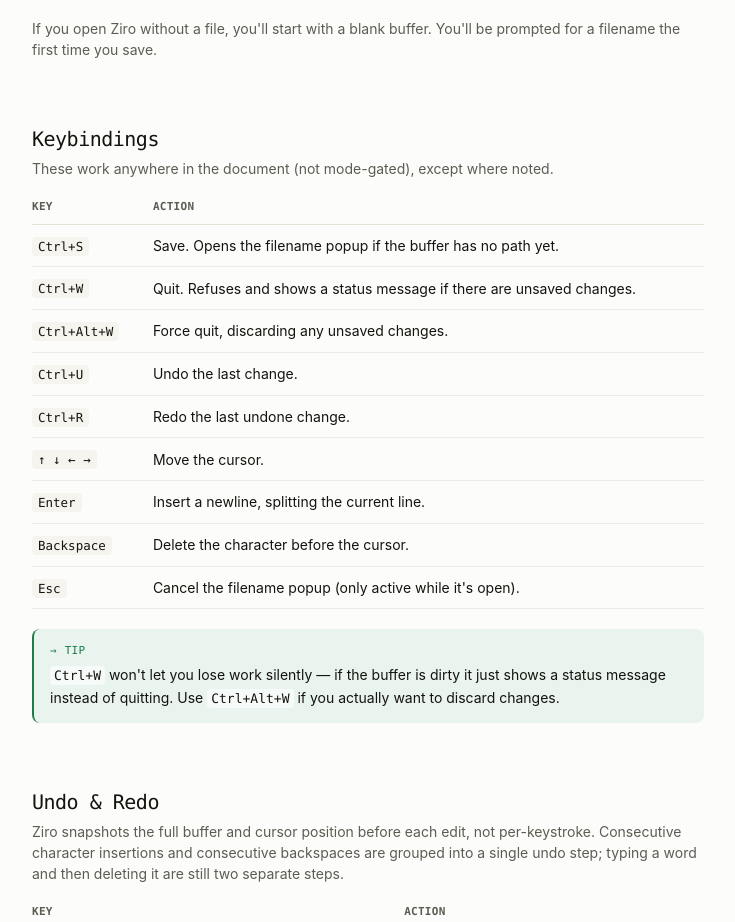
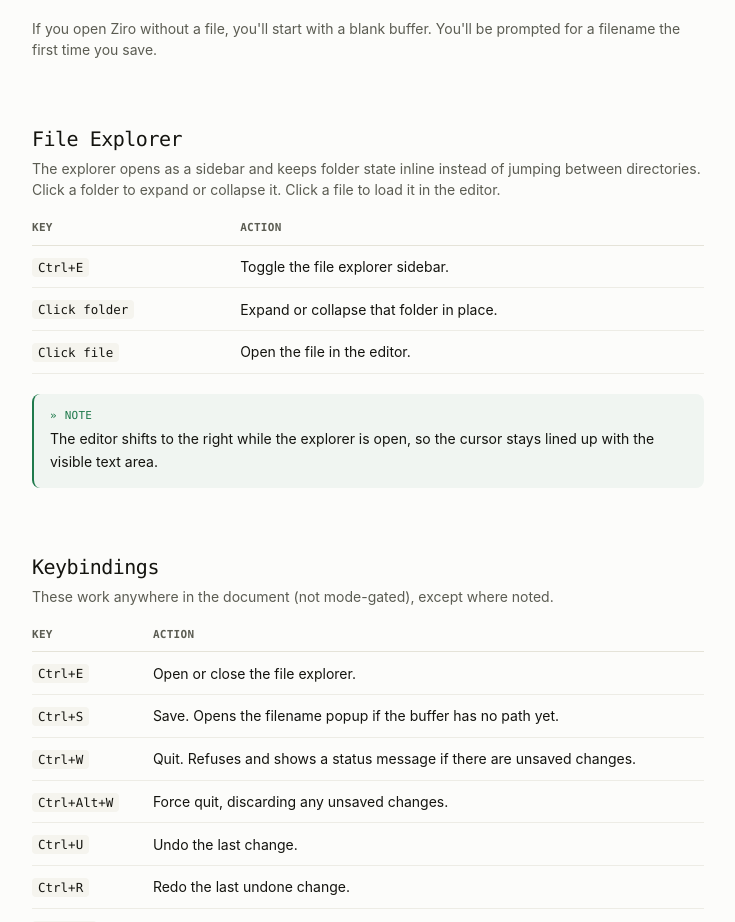
Before and after one commit to FaizeenHoque/Ziro, a SvelteKit app in the folder web/: page /docs in a window 1280 px wide. Shown: the part 1470-2392 px from the top of the page, without its empty margins (348-1083 px from the left). Built offline with nearby package versions, Linux system fonts and the light colour scheme.

Commit message:
feat: update file explorer section in documentation with detailed usage instructions

```diff
--- a/web/src/routes/docs/+page.svelte
+++ b/web/src/routes/docs/+page.svelte
@@ -9,6 +9,7 @@
 	const sections = [
 		{ id: 'installation', label: 'Installation' },
 		{ id: 'opening-files', label: 'Opening Files' },
+		{ id: 'file-explorer', label: 'File Explorer' },
 		{ id: 'keybindings', label: 'Keybindings' },
 		{ id: 'undo-redo', label: 'Undo & Redo' },
 		{ id: 'syntax-highlighting', label: 'Syntax Highlighting' }
@@ -136,6 +137,26 @@
 				</p>
 			</section>
 
+			<section id="file-explorer" class="scroll-mt-28 mb-16">
+				<h2 class="font-mono text-[20px] tracking-tight mb-1">File Explorer</h2>
+				<p class="text-[14px] text-[#5B5C52] mb-4">
+					The explorer opens as a sidebar and keeps folder state inline instead of jumping between
+					directories. Click a folder to expand or collapse it. Click a file to load it in the editor.
+				</p>
+				<DocsTable
+					headers={['Key', 'Action']}
+					rows={[
+						['`Ctrl+E`', 'Toggle the file explorer sidebar.'],
+						['`Click folder`', 'Expand or collapse that folder in place.'],
+						['`Click file`', 'Open the file in the editor.']
+					]}
+				/>
+				<Callout type="note">
+					The editor shifts to the right while the explorer is open, so the cursor stays lined up
+					with the visible text area.
+				</Callout>
+			</section>
+
 			<section id="keybindings" class="scroll-mt-28 mb-16">
 				<h2 class="font-mono text-[20px] tracking-tight mb-1">Keybindings</h2>
 				<p class="text-[14px] text-[#5B5C52] mb-4">
@@ -144,6 +165,7 @@
 				<DocsTable
 					headers={['Key', 'Action']}
 					rows={[
+						['`Ctrl+E`', 'Open or close the file explorer.'],
 						['`Ctrl+S`', 'Save. Opens the filename popup if the buffer has no path yet.'],
 						['`Ctrl+W`', 'Quit. Refuses and shows a status message if there are unsaved changes.'],
 						['`Ctrl+Alt+W`', 'Force quit, discarding any unsaved changes.'],
```
Also changed, not shown: 1 other file (tests, documents, lock files or other folders).
